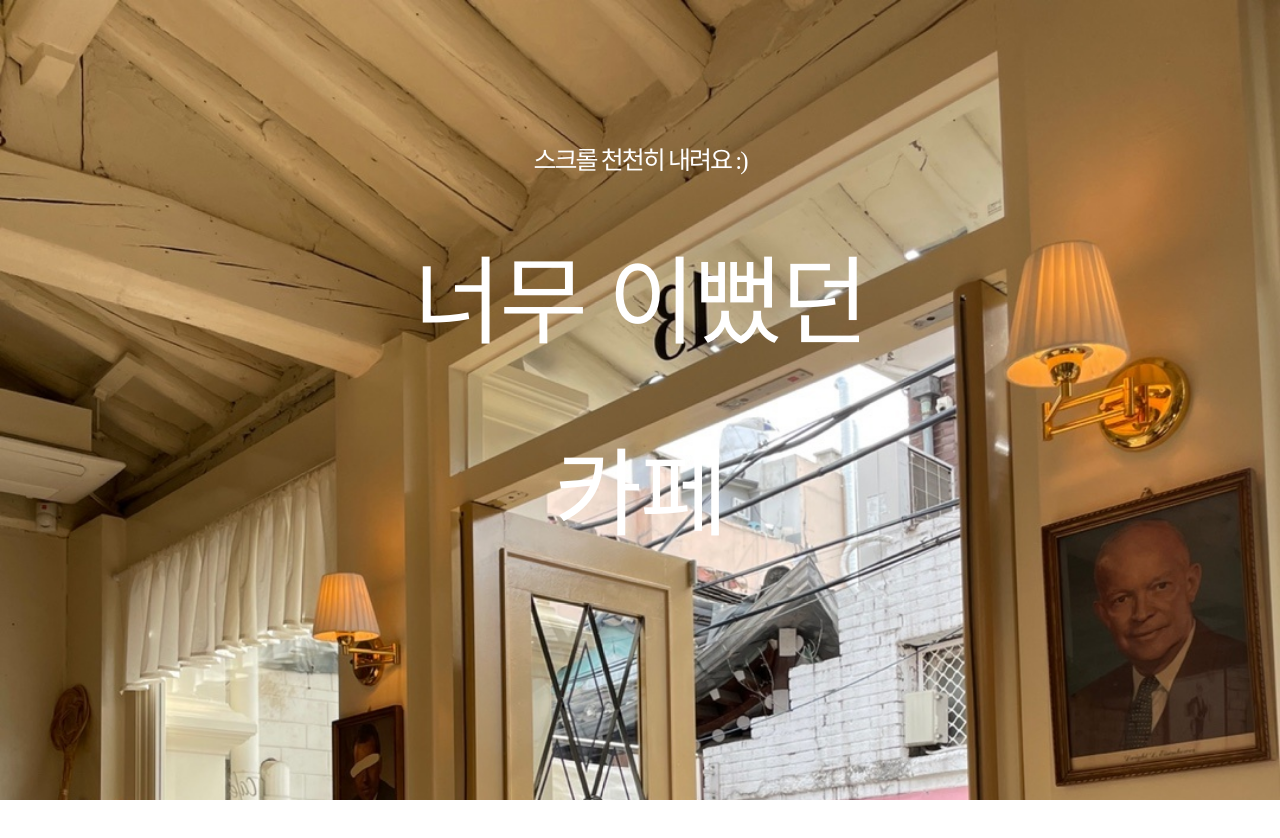
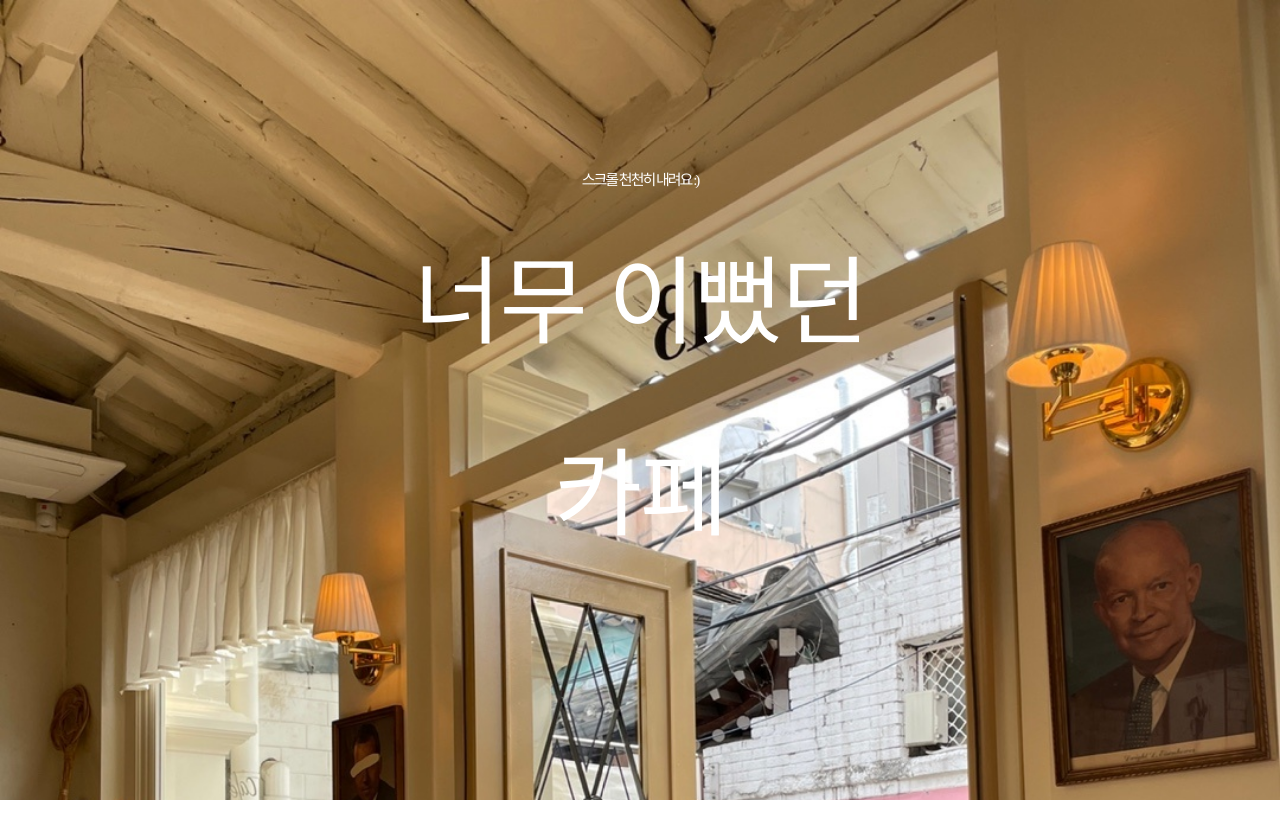
Before and after one commit to Parkseolmin/letter, a plain HTML site: page index.html in a window 1280 px wide. Shown: the top 838 px of the page. Drawn offline with nearby package versions, Linux system fonts and the light colour scheme; a web font is replaced by a local one.

Commit message:
Add files via upload

```diff
--- a/index.html
+++ b/index.html
@@ -20,7 +20,7 @@
       <figure></figure>
       <h2
         class="hero__title"
-        style="font-size: 2rem; top: -240px; font-size: 25px"
+        style="font-size: 2rem; top: -220px; font-size: 15px"
       >
         스크롤 천천히 내려요 :)
       </h2>
```
